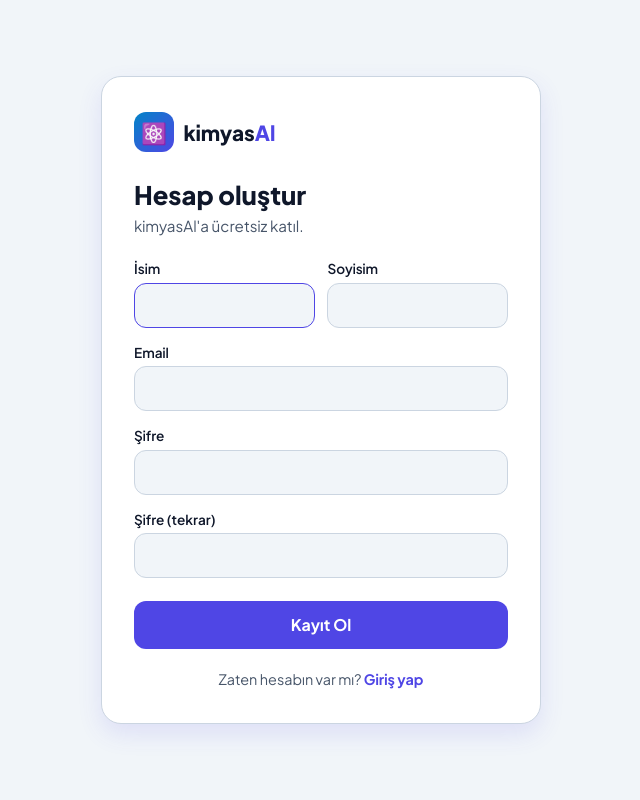
After one commit to tugcesayin/kimyasal, a Flask app: page /kayit in a window 1280 px wide. The commit adds this page. Shown: the whole page, without its empty margins (319-959 px from the left). Run offline with Flask 3, Linux system fonts and the light colour scheme.

Commit message:
Giriş/kayıt/profil sayfalarını ve yapay zeka asistanını düzelt
- Eksik giris.html, kayit.html ve profil.html sayfaları eklendi
- Menüde giriş yapan kullanıcının adı ve Çıkış butonu gösteriliyor
- İkinci kez tanımlanan Flask app kaldırıldı
- Gizli anahtar koddan çıkarıldı (SECRET_KEY veya .secret_key dosyası)
- Kayıtta email ve şifre uzunluğu kontrolü eklendi
- Kullanımdan kalkan Gemini modeli gemini-flash-latest ile değiştirildi
- Sohbette mesajlar HTML olarak değil güvenli metin olarak gösteriliyor
- .venv, .DS_Store ve kullanici.db depodan çıkarıldı, .gitignore eklendi

Co-Authored-By: Claude Opus 5.5 <noreply@anthropic.com>
Claude-Session: https://claude.ai/code/session_01VW8xCiw6cK2ePHjvsHTWc4

```diff
--- a/app.py
+++ b/app.py
@@ -6,6 +6,8 @@ import os
 import json
 import sqlite3
 import io
+import secrets
+from werkzeug.security import generate_password_hash, check_password_hash
 
 app = Flask(__name__)
 
@@ -464,16 +466,29 @@ def kategori_bul(h_kodu):
     prefix = h_kodu[:2]
     return H_KATEGORI.get(prefix, {"isim": "Diğer", "renk": "#95a5a6", "ikon": "❓"})
 
-import sqlite3
-from flask import Flask, render_template, request, redirect, url_for, session, flash
-from werkzeug.security import generate_password_hash, check_password_hash
+# ==============================================================================
+# 3. KULLANICI SİSTEMİ (KAYIT / GİRİŞ / PROFİL)
+# ==============================================================================
+USER_DB_PATH = os.path.join(BASE_DIR, "kullanici.db")
+SECRET_KEY_PATH = os.path.join(BASE_DIR, ".secret_key")
 
-app = Flask(__name__)
-# Session (oturum) yönetimi ve flash mesajları için gizli bir anahtar belirlemelisin
-app.secret_key = 'cok_gizli_ve_guvenli_bir_anahtar'
+def gizli_anahtar_al():
+    """Oturum anahtarını ortam değişkeninden, yoksa yerel dosyadan alır (yoksa üretir)."""
+    anahtar = os.environ.get("SECRET_KEY")
+    if anahtar:
+        return anahtar
+    if os.path.exists(SECRET_KEY_PATH):
+        with open(SECRET_KEY_PATH) as f:
+            return f.read().strip()
+    anahtar = secrets.token_hex(32)
+    with open(SECRET_KEY_PATH, "w") as f:
+        f.write(anahtar)
+    return anahtar
+
+app.secret_key = gizli_anahtar_al()
 
 def init_user_db():
-    conn = sqlite3.connect('kullanici.db')
+    conn = sqlite3.connect(USER_DB_PATH)
     cursor = conn.cursor()
     cursor.execute('''
         CREATE TABLE IF NOT EXISTS kullanicilar (
@@ -491,22 +506,27 @@ def init_user_db():
 init_user_db()
 
 def get_user_db_connection():
-    conn = sqlite3.connect('kullanici.db')
+    conn = sqlite3.connect(USER_DB_PATH)
     conn.row_factory = sqlite3.Row
     return conn
 
 @app.route('/kayit', methods=['GET', 'POST'])
 def kayit_sayfasi():
-    import sqlite3 # Güvenlik için sqlite3 modülünü burada da garantiye alıyoruz
+    if session.get('kullanici_id'):
+        return redirect(url_for('profil_sayfasi'))
 
     if request.method == 'POST':
         isim = request.form.get('isim', '').strip()
         soyisim = request.form.get('soyisim', '').strip()
-        email = request.form.get('email', '').strip()
+        email = request.form.get('email', '').strip().lower()
         sifre = request.form.get('sifre', '')
 
         if not isim or not email or not sifre:
             return jsonify({'durum': 'hata', 'mesaj': 'Lütfen zorunlu alanları doldurun.'})
+        if not re.match(r"^[^@\s]+@[^@\s]+\.[^@\s]+$", email):
+            return jsonify({'durum': 'hata', 'mesaj': 'Geçerli bir email adresi girin.'})
+        if len(sifre) < 6:
+            return jsonify({'durum': 'hata', 'mesaj': 'Şifre en az 6 karakter olmalı.'})
 
         hashed_sifre = generate_password_hash(sifre)
 
@@ -518,8 +538,8 @@ def kayit_sayfasi():
                 (isim, soyisim, email, hashed_sifre)
             )
             conn.commit()
-
-            return jsonify({'durum': 'basarili'})
+            flash('Kayıt başarılı! Şimdi giriş yapabilirsiniz.', 'success')
+            return jsonify({'durum': 'basarili', 'yonlendir': url_for('giris_yap')})
 
         except sqlite3.IntegrityError:
             return jsonify({'durum': 'hata', 'mesaj': 'Bu email adresi zaten sisteme kayıtlı.'})
@@ -531,17 +551,20 @@ def kayit_sayfasi():
 
 @app.route('/giris', methods=['GET', 'POST'])
 def giris_yap():
+    if session.get('kullanici_id'):
+        return redirect(url_for('profil_sayfasi'))
+
     if request.method == 'POST':
-        email = request.form.get('email', '').strip()
+        email = request.form.get('email', '').strip().lower()
         sifre = request.form.get('sifre', '')
 
         conn = get_user_db_connection()
-        conn.row_factory = sqlite3.Row
 
         kullanici = conn.execute('SELECT * FROM kullanicilar WHERE email = ?', (email,)).fetchone()
         conn.close()
 
         if kullanici and check_password_hash(kullanici['sifre'], sifre):
+            session.clear()
             session['kullanici_id'] = kullanici['id']
             session['isim'] = kullanici['isim']
 
@@ -553,7 +576,7 @@ def giris_yap():
             return redirect(url_for('index'))
         else:
             flash('Giriş başarısız. Lütfen email ve şifrenizi kontrol edin.', 'danger')
-            return render_template('giris.html')
+            return render_template('giris.html', email=email)
 
     return render_template('giris.html')
 
@@ -561,7 +584,15 @@ def giris_yap():
 def profil_sayfasi():
     if not session.get('kullanici_id'):
         return redirect(url_for('giris_yap'))
-    return render_template('profil.html')
+    conn = get_user_db_connection()
+    kullanici = conn.execute(
+        'SELECT isim, soyisim, email FROM kullanicilar WHERE id = ?', (session['kullanici_id'],)
+    ).fetchone()
+    conn.close()
+    if not kullanici:
+        session.clear()
+        return redirect(url_for('giris_yap'))
+    return render_template('profil.html', kullanici=kullanici)
 
 @app.route('/cikis')
 def cikis_yap():
@@ -571,7 +602,7 @@ def cikis_yap():
 
 
 # ==============================================================================
-# 3. UYGULAMA ROTALARI (ROUTES)
+# 4. UYGULAMA ROTALARI (ROUTES)
 # ==============================================================================
 @app.route("/")
 def index():
@@ -811,14 +842,20 @@ def pdf_rapor():
                      download_name=f"{isim.replace(' ', '_')}_tehlike_raporu.pdf")
 
 
+# "gemini-flash-latest" Google'ın güncel Flash modelini gösteren takma addır;
+# eski deneme sürümleri gibi kullanımdan kalkmaz. İstenirse GEMINI_MODEL ile değiştirilebilir.
+GEMINI_MODEL = os.environ.get("GEMINI_MODEL", "gemini-flash-latest")
+
 @app.route("/ai", methods=["POST"])
 def ai_sohbet():
     api_key = os.environ.get("GEMINI_API_KEY", "")
     if not api_key:
-        return jsonify({"hata": "API key bulunamadi."})
+        return jsonify({"hata": "Yapay zeka anahtarı ayarlanmamış (GEMINI_API_KEY)."})
 
-    veri = request.json
-    mesajlar = veri.get("mesajlar", [])
+    veri = request.get_json(silent=True) or {}
+    mesajlar = veri.get("mesajlar", [])[-20:]
+    if not mesajlar:
+        return jsonify({"hata": "Mesaj boş olamaz."})
 
     sistem = (
         "Sen KimyaSal platformunun kimya asistanisin. Adin KimyaBot. "
@@ -837,22 +874,25 @@ def ai_sohbet():
 
     try:
         res = requests.post(
-            f"https://generativelanguage.googleapis.com/v1beta/models/gemini-2.5-flash-preview-04-17:generateContent?key={api_key}",
-            headers={"Content-Type": "application/json"},
+            f"https://generativelanguage.googleapis.com/v1beta/models/{GEMINI_MODEL}:generateContent",
+            headers={"Content-Type": "application/json", "x-goog-api-key": api_key},
             json={
                 "system_instruction": {"parts": [{"text": sistem}]},
                 "contents": gecmis + [{"role": "user", "parts": [{"text": son_mesaj}]}],
                 "generationConfig": {"maxOutputTokens": 1024, "temperature": 0.7}
             },
-            timeout=15
+            timeout=30
         )
         data = res.json()
         if "error" in data:
             return jsonify({"hata": data["error"].get("message", "Bilinmeyen hata")})
-        if "candidates" not in data:
-            return jsonify({"hata": str(data)})
-        cevap = data["candidates"][0]["content"]["parts"][0]["text"]
+        parcalar = (data.get("candidates") or [{}])[0].get("content", {}).get("parts", [])
+        cevap = "".join(p.get("text", "") for p in parcalar).strip()
+        if not cevap:
+            return jsonify({"hata": "Yapay zekadan cevap alınamadı, lütfen tekrar deneyin."})
         return jsonify({"cevap": cevap})
+    except requests.Timeout:
+        return jsonify({"hata": "Yapay zeka çok geç cevap verdi, lütfen tekrar deneyin."})
     except Exception as e:
         return jsonify({"hata": str(e)})
 
--- /dev/null
+++ b/templates/auth_base.html
@@ -0,0 +1,102 @@
+<!DOCTYPE html>
+<html lang="tr">
+<head>
+  <meta charset="UTF-8"/>
+  <meta name="viewport" content="width=device-width, initial-scale=1.0"/>
+  <title>{% block baslik %}{% endblock %} — kimyasAl</title>
+  <link href="https://fonts.googleapis.com/css2?family=Plus+Jakarta+Sans:wght@400;500;600;700;800&display=swap" rel="stylesheet"/>
+  <script>
+    // Ana sayfada seçilen temayı (açık/koyu) burada da uygula
+    try { if (localStorage.getItem('tema') === 'dark') document.documentElement.setAttribute('data-theme', 'dark'); } catch (e) {}
+  </script>
+  <style>
+    *, *::before, *::after { box-sizing: border-box; margin: 0; padding: 0; }
+    :root {
+      --bg: #f1f5f9;
+      --surface: #ffffff;
+      --border: #cbd5e1;
+      --text-main: #0f172a;
+      --text-muted: #475569;
+      --primary: #4f46e5;
+      --primary-hover: #4338ca;
+      --secondary: #0284c7;
+      --danger: #dc2626;
+      --danger-bg: #fef2f2;
+      --success: #059669;
+      --success-bg: #ecfdf5;
+      --shadow-lg: 0 10px 25px rgba(79, 70, 229, 0.12);
+      --radius-lg: 20px;
+      --radius-md: 12px;
+      --font-main: 'Plus Jakarta Sans', sans-serif;
+    }
+    [data-theme="dark"] {
+      --bg: #0f172a;
+      --surface: #1e293b;
+      --border: #334155;
+      --text-main: #f8fafc;
+      --text-muted: #94a3b8;
+      --primary: #818cf8;
+      --primary-hover: #6366f1;
+      --secondary: #38bdf8;
+      --danger: #f87171;
+      --danger-bg: #450a0a;
+      --success: #34d399;
+      --success-bg: #064e3b;
+      --shadow-lg: 0 20px 40px rgba(0, 0, 0, 0.4);
+    }
+    body {
+      font-family: var(--font-main); background: var(--bg); color: var(--text-main);
+      min-height: 100vh; display: flex; align-items: center; justify-content: center; padding: 2rem 1rem;
+    }
+    .kart {
+      width: 100%; max-width: 440px; background: var(--surface); border: 1.5px solid var(--border);
+      border-radius: var(--radius-lg); padding: 2.2rem 2rem; box-shadow: var(--shadow-lg);
+    }
+    .logo { display: flex; align-items: center; gap: .6rem; text-decoration: none; color: var(--text-main); margin-bottom: 1.6rem; }
+    .logo-ikon { width: 40px; height: 40px; border-radius: 12px; display: flex; align-items: center; justify-content: center;
+      background: linear-gradient(135deg, var(--secondary), var(--primary)); font-size: 1.3rem; }
+    .logo-yazi { font-size: 1.3rem; font-weight: 800; }
+    .logo-yazi span { color: var(--primary); }
+    h1 { font-size: 1.6rem; font-weight: 800; margin-bottom: .3rem; }
+    .alt-baslik { color: var(--text-muted); margin-bottom: 1.6rem; font-size: .95rem; }
+    .alan { margin-bottom: 1rem; }
+    .alan-satir { display: grid; grid-template-columns: 1fr 1fr; gap: .8rem; }
+    label { display: block; font-size: .85rem; font-weight: 600; margin-bottom: .35rem; }
+    input {
+      width: 100%; padding: .75rem .9rem; border: 1.5px solid var(--border); border-radius: var(--radius-md);
+      background: var(--bg); color: var(--text-main); font-family: inherit; font-size: .95rem;
+    }
+    input:focus { outline: none; border-color: var(--primary); }
+    .btn {
+      width: 100%; padding: .85rem; border: none; border-radius: var(--radius-md); cursor: pointer;
+      background: var(--primary); color: #fff; font-family: inherit; font-size: 1rem; font-weight: 700; margin-top: .4rem;
+      text-decoration: none; display: inline-block; text-align: center;
+    }
+    .btn:hover { background: var(--primary-hover); }
+    .btn:disabled { opacity: .6; cursor: wait; }
+    .btn-ikincil { background: transparent; color: var(--danger); border: 1.5px solid var(--danger); }
+    .btn-ikincil:hover { background: var(--danger-bg); }
+    .mesaj { padding: .75rem .9rem; border-radius: var(--radius-md); font-size: .9rem; margin-bottom: 1rem; }
+    .mesaj-success { background: var(--success-bg); color: var(--success); }
+    .mesaj-danger { background: var(--danger-bg); color: var(--danger); }
+    .alt-link { margin-top: 1.3rem; text-align: center; color: var(--text-muted); font-size: .9rem; }
+    .alt-link a { color: var(--primary); font-weight: 700; text-decoration: none; }
+    @media (max-width: 420px) { .alan-satir { grid-template-columns: 1fr; gap: 0; } .kart { padding: 1.6rem 1.2rem; } }
+  </style>
+</head>
+<body>
+  <main class="kart">
+    <a class="logo" href="{{ url_for('index') }}">
+      <div class="logo-ikon">⚛️</div>
+      <div class="logo-yazi">kimyas<span>Al</span></div>
+    </a>
+    {% with mesajlar = get_flashed_messages(with_categories=true) %}
+      {% for kategori, mesaj in mesajlar %}
+        <div class="mesaj mesaj-{{ kategori }}">{{ mesaj }}</div>
+      {% endfor %}
+    {% endwith %}
+    <div id="js-mesaj"></div>
+    {% block icerik %}{% endblock %}
+  </main>
+</body>
+</html>
--- /dev/null
+++ b/templates/kayit.html
@@ -0,0 +1,68 @@
+{% extends "auth_base.html" %}
+{% block baslik %}Kayıt Ol{% endblock %}
+{% block icerik %}
+  <h1>Hesap oluştur</h1>
+  <p class="alt-baslik">kimyasAl'a ücretsiz katıl.</p>
+  <form id="kayit-formu" method="POST" action="{{ url_for('kayit_sayfasi') }}">
+    <div class="alan-satir">
+      <div class="alan">
+        <label for="isim">İsim</label>
+        <input id="isim" name="isim" autocomplete="given-name" required autofocus>
+      </div>
+      <div class="alan">
+        <label for="soyisim">Soyisim</label>
+        <input id="soyisim" name="soyisim" autocomplete="family-name">
+      </div>
+    </div>
+    <div class="alan">
+      <label for="email">Email</label>
+      <input id="email" name="email" type="email" autocomplete="email" required>
+    </div>
+    <div class="alan">
+      <label for="sifre">Şifre</label>
+      <input id="sifre" name="sifre" type="password" minlength="6" autocomplete="new-password" required>
+    </div>
+    <div class="alan">
+      <label for="sifre2">Şifre (tekrar)</label>
+      <input id="sifre2" type="password" minlength="6" autocomplete="new-password" required>
+    </div>
+    <button class="btn" id="kayit-btn" type="submit">Kayıt Ol</button>
+  </form>
+  <p class="alt-link">Zaten hesabın var mı? <a href="{{ url_for('giris_yap') }}">Giriş yap</a></p>
+
+  <script>
+    const form = document.getElementById('kayit-formu');
+    const btn = document.getElementById('kayit-btn');
+    const mesajKutusu = document.getElementById('js-mesaj');
+
+    function hataGoster(metin) {
+      mesajKutusu.innerHTML = '';
+      const div = document.createElement('div');
+      div.className = 'mesaj mesaj-danger';
+      div.textContent = metin;
+      mesajKutusu.appendChild(div);
+    }
+
+    form.addEventListener('submit', async (e) => {
+      e.preventDefault();
+      if (form.sifre.value !== document.getElementById('sifre2').value) {
+        hataGoster('Şifreler birbiriyle aynı değil.');
+        return;
+      }
+      btn.disabled = true;
+      try {
+        const res = await fetch(form.action, { method: 'POST', body: new FormData(form) });
+        const data = await res.json();
+        if (data.durum === 'basarili') {
+          window.location.href = data.yonlendir;
+        } else {
+          hataGoster(data.mesaj || 'Kayıt sırasında bir hata oluştu.');
+        }
+      } catch (err) {
+        hataGoster('Sunucuya ulaşılamadı. Lütfen tekrar deneyin.');
+      } finally {
+        btn.disabled = false;
+      }
+    });
+  </script>
+{% endblock %}
```
Also changed, not shown: templates/giris.html (added, +18 -0 lines), templates/index.html (+41 -5 lines), templates/profil.html (added, +22 -0 lines), kullanici.db (deleted), 3 other files.
